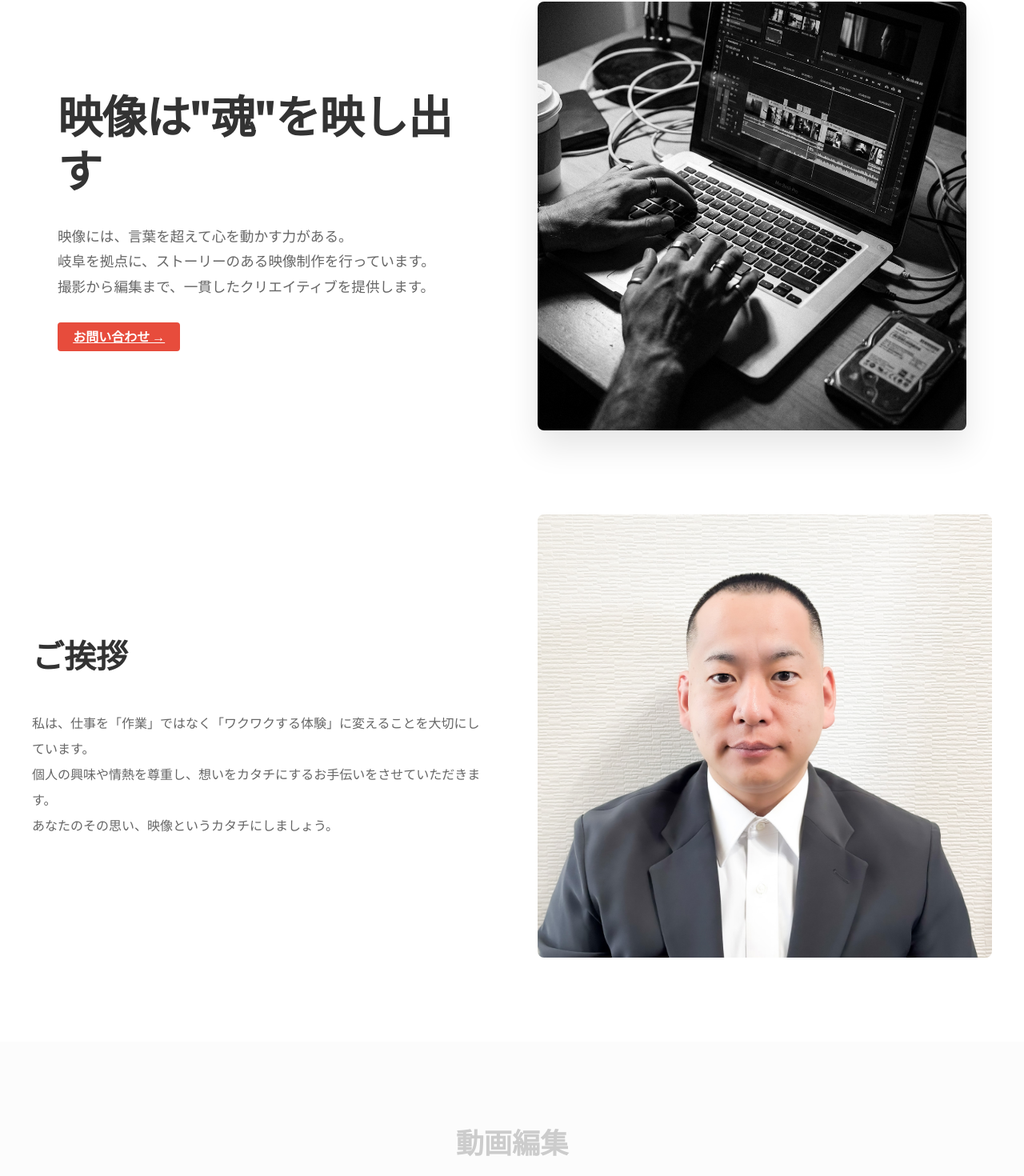
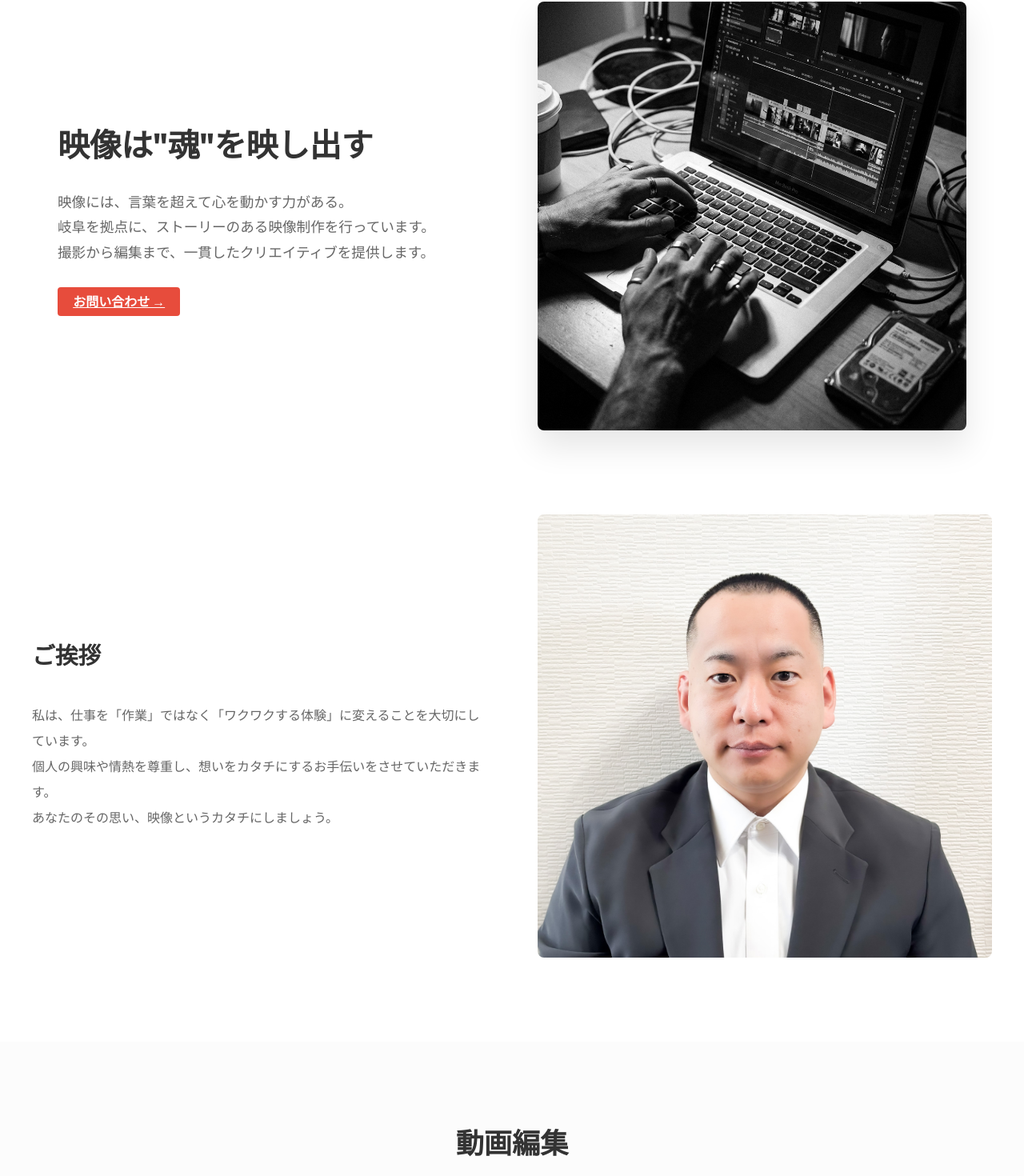
Before and after one commit to Shin330-hue/homepage-practice, a React (Vite) app: page / in a window 1280 px wide. Shown: the part 98-1568 px from the top of the page at 80% size. Built offline with nearby package versions, Linux system fonts and the light colour scheme.

Commit message:
style: adjust heading sizes, update section titles, fix contact link

```diff
--- a/src/App.css
+++ b/src/App.css
@@ -142,11 +142,12 @@ body {
 }
 
 .hero-content h1 {
-  font-size: 3.5rem;
+  font-size: 2.5rem;
   font-weight: 900;
   line-height: 1.2;
   margin-bottom: 2rem;
-  letter-spacing: -0.05rem;
+  letter-spacing: -0.02rem;
+  white-space: nowrap;
 }
 
 .hero-content h1 span {
@@ -186,8 +187,18 @@ section {
   font-size: 2.2rem;
   font-weight: 800;
   margin-bottom: 4rem;
-  color: #ccc;
+  color: var(--text-main);
   /* Light grey title based on reference "横動画" etc */
+}
+
+.section-title::after {
+  content: '';
+  display: block;
+  width: 60px;
+  height: 3px;
+  background: var(--accent);
+  margin: 1rem auto 0;
+  border-radius: 2px;
 }
 
 /* Greeting Section */
@@ -212,9 +223,10 @@ section {
 }
 
 .greeting-content h2 {
-  font-size: 2.5rem;
+  font-size: 1.8rem;
   margin-bottom: 2rem;
   font-weight: 900;
+  white-space: nowrap;
 }
 
 .greeting-content p {
@@ -758,7 +770,11 @@ footer {
   /* But we should probably keep logo */
 
   .hero-content h1 {
-    font-size: 2.5rem;
+    font-size: 1.6rem;
+  }
+
+  .greeting-content h2 {
+    font-size: 1.4rem;
   }
 
   .section-title {
--- a/src/components/ContactForm.jsx
+++ b/src/components/ContactForm.jsx
@@ -65,7 +65,7 @@ function ContactForm() {
     }
 
     return (
-        <section className="contact-section">
+        <section className="contact-section" id="contact">
             <motion.h2
                 className="section-title"
                 initial={{ opacity: 0 }}
```
